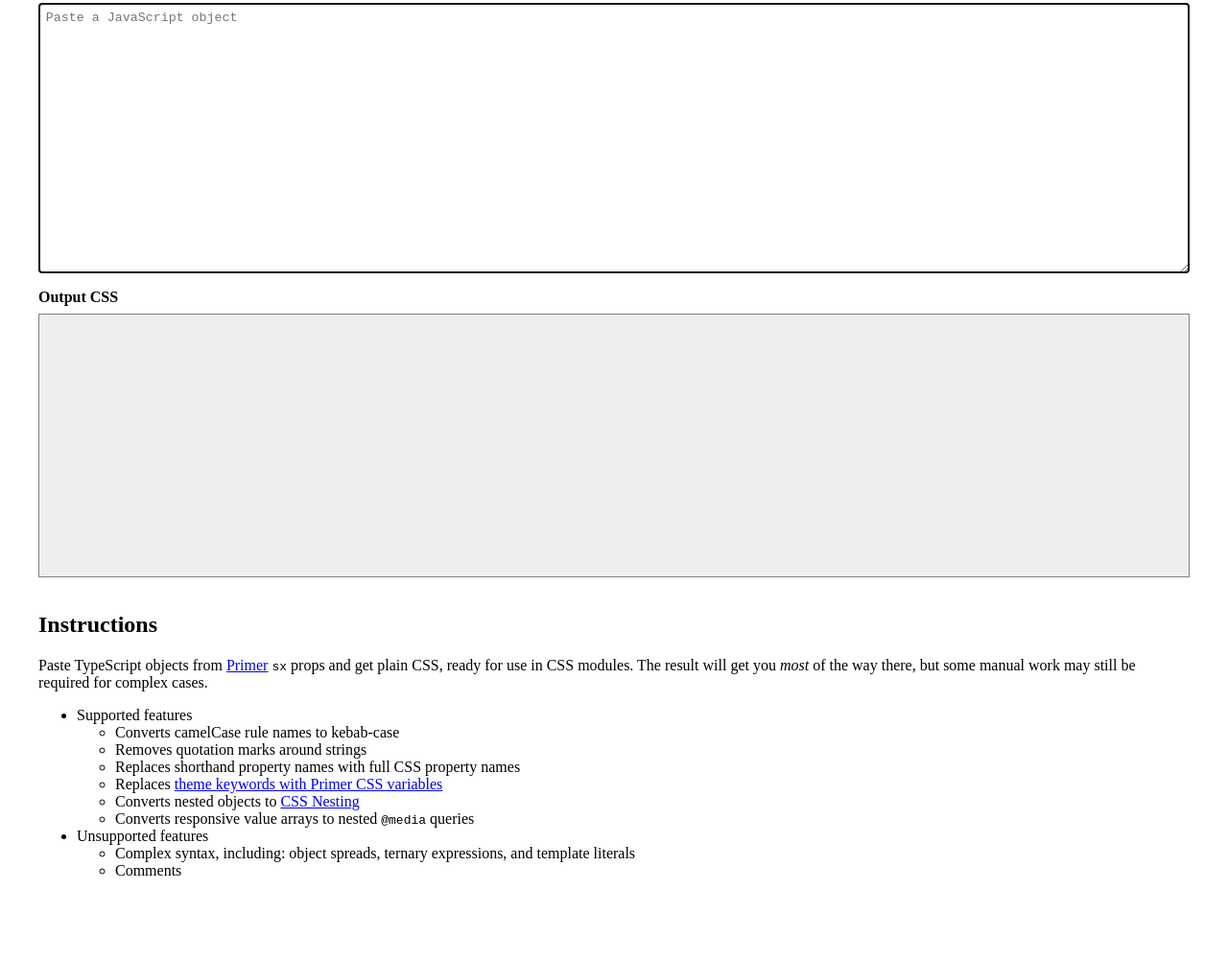
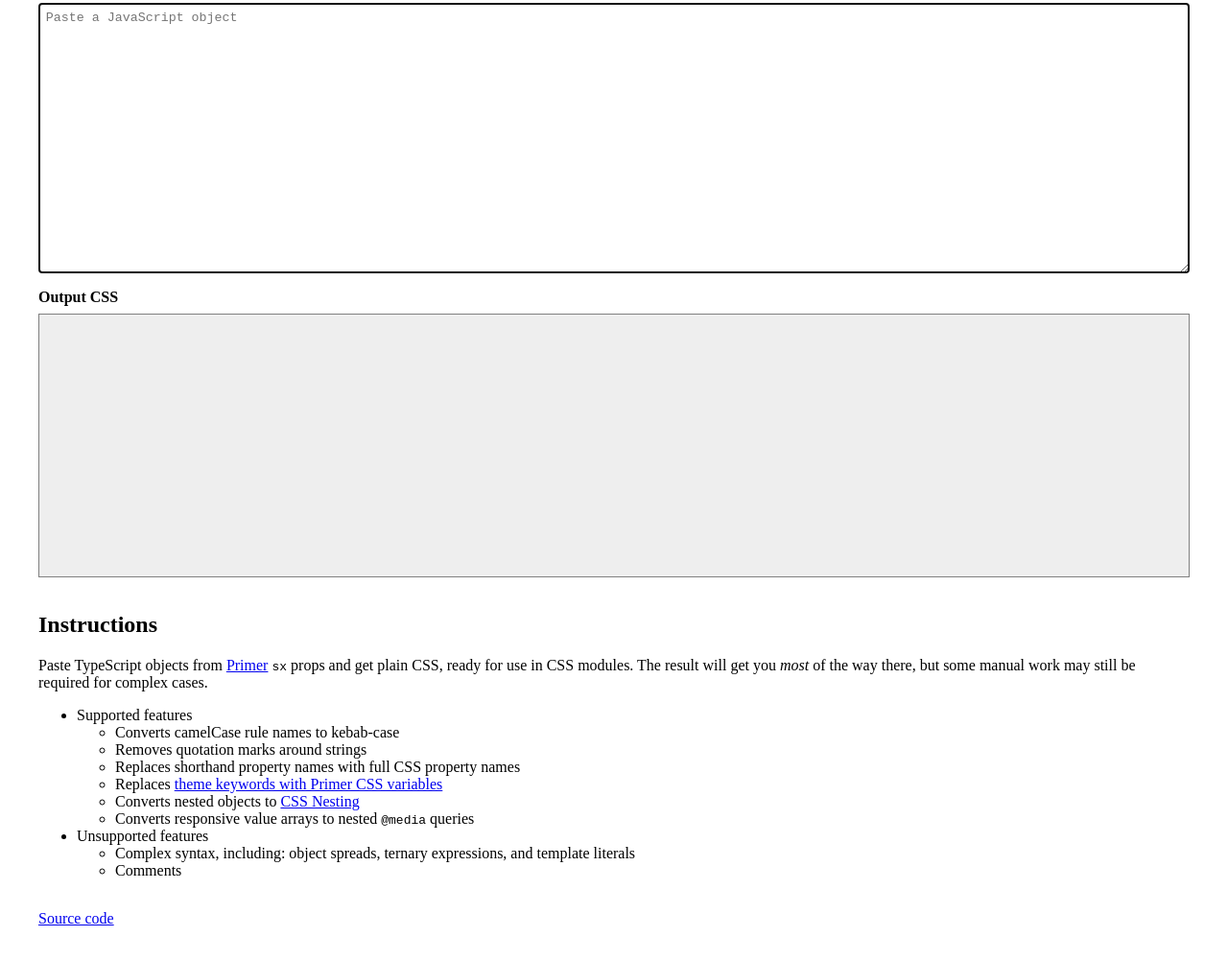
Before and after one commit to iansan5653/primer-sx-to-css-converter, a website built with webpack: page index.html in a window 1280 px wide. Shown: the part 159-1160 px from the top of the page at 96% size. Before the commit the page ends 1132 px from the top, so only its background shows below. Built offline with nearby package versions, Linux system fonts and the light colour scheme.

Commit message:
Add source repo link

```diff
--- a/index.html
+++ b/index.html
@@ -55,6 +55,10 @@
       </li>
     </ul>
   </article>
+
+  <footer>
+    <a href="https://github.com/iansan5653/primer-sx-to-css-converter">Source code</a>
+  </footer>
 </body>
 
 </html>
```
